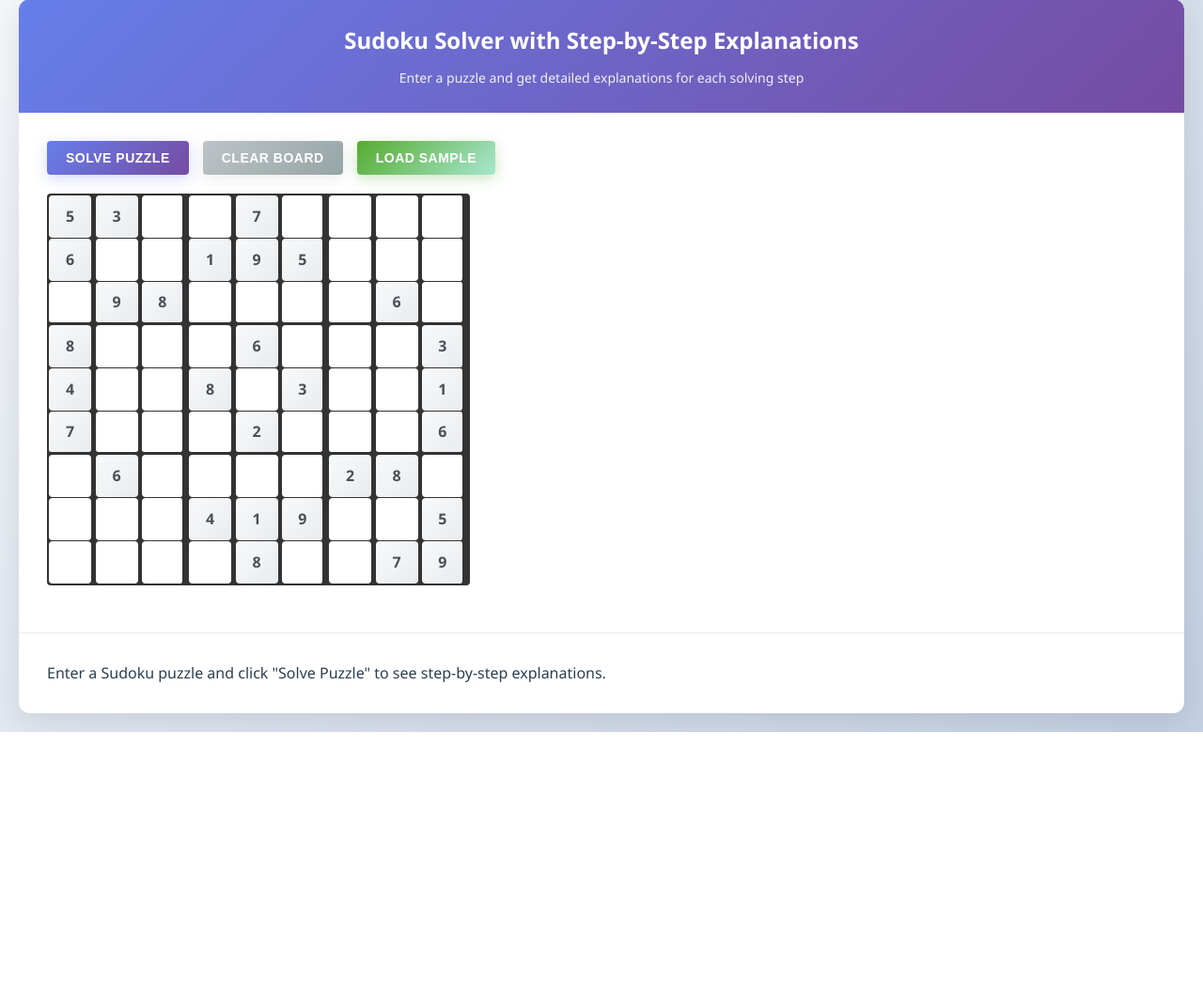
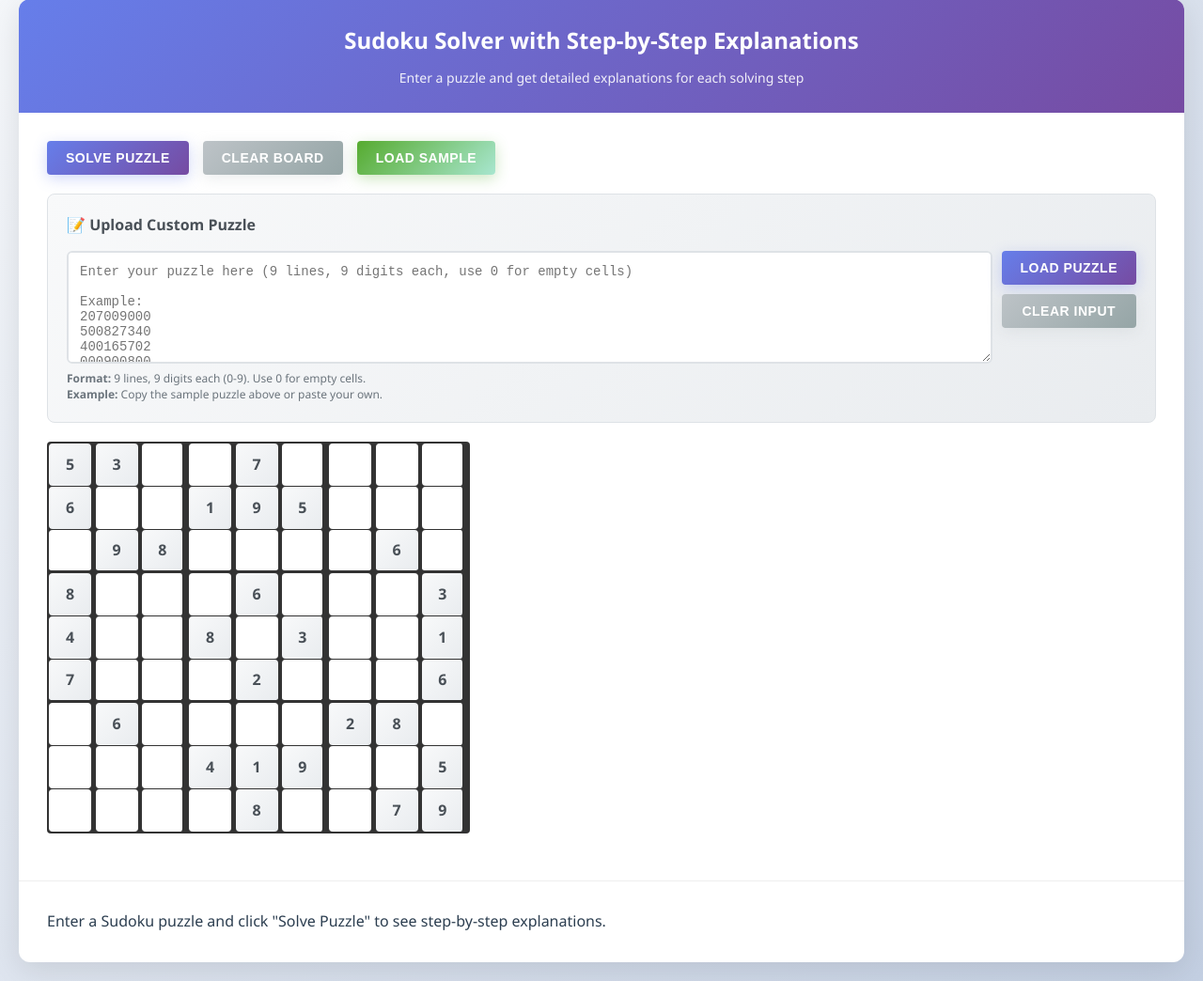
Before and after one commit to adhulappanavar/sudoku-solver-with-explanations, a Flask app: page / in a window 1280 px wide. Shown: the part 21-1065 px from the top of the page at 94% size. Before the commit the page ends 800 px from the top, so only its background shows below. Run offline with Flask 3, Linux system fonts and the light colour scheme.

Commit message:
Add custom puzzle upload feature to web UI
- Added text area for custom puzzle input
- Supports 9-line format with 9 digits per line
- Added loadCustomPuzzle() and clearCustomInput() functions
- Added validation for puzzle format
- Styled with gradient backgrounds and proper spacing
- Includes example puzzle in placeholder text

```diff
--- a/templates/index.html
+++ b/templates/index.html
@@ -56,6 +56,55 @@
             gap: 15px;
             margin-bottom: 20px;
             flex-wrap: wrap;
+            align-items: center;
+        }
+
+        .custom-puzzle-section {
+            margin-bottom: 20px;
+            padding: 20px;
+            background: linear-gradient(135deg, #f8f9fa 0%, #e9ecef 100%);
+            border-radius: 8px;
+            border: 1px solid #dee2e6;
+        }
+
+        .custom-puzzle-section h3 {
+            margin-bottom: 15px;
+            color: #495057;
+            font-size: 16px;
+        }
+
+        .puzzle-input-container {
+            display: flex;
+            gap: 10px;
+            align-items: flex-start;
+            flex-wrap: wrap;
+        }
+
+        .puzzle-textarea {
+            flex: 1;
+            min-width: 300px;
+            height: 120px;
+            padding: 12px;
+            border: 2px solid #dee2e6;
+            border-radius: 6px;
+            font-family: 'Courier New', monospace;
+            font-size: 14px;
+            resize: vertical;
+            background: white;
+            transition: border-color 0.3s ease;
+        }
+
+        .puzzle-textarea:focus {
+            outline: none;
+            border-color: #667eea;
+            box-shadow: 0 0 0 3px rgba(102, 126, 234, 0.1);
+        }
+
+        .puzzle-format-info {
+            font-size: 12px;
+            color: #6c757d;
+            margin-top: 8px;
+            line-height: 1.4;
         }
 
         .btn {
@@ -535,6 +584,25 @@
                 <button class="btn btn-success" onclick="loadSample()">Load Sample</button>
             </div>
 
+            <div class="custom-puzzle-section">
+                <h3>📝 Upload Custom Puzzle</h3>
+                <div class="puzzle-input-container">
+                    <textarea
+                        id="customPuzzleInput"
+                        class="puzzle-textarea"
+                        placeholder="Enter your puzzle here (9 lines, 9 digits each, use 0 for empty cells)&#10;&#10;Example:&#10;207009000&#10;500827340&#10;400165702&#10;000900800&#10;600570000&#10;000600003&#10;000000004&#10;008056020&#10;150290600"
+                    ></textarea>
+                    <div style="display: flex; flex-direction: column; gap: 10px;">
+                        <button class="btn btn-primary" onclick="loadCustomPuzzle()">Load Puzzle</button>
+                        <button class="btn btn-secondary" onclick="clearCustomInput()">Clear Input</button>
+                    </div>
+                </div>
+                <div class="puzzle-format-info">
+                    <strong>Format:</strong> 9 lines, 9 digits each (0-9). Use 0 for empty cells.<br>
+                    <strong>Example:</strong> Copy the sample puzzle above or paste your own.
+                </div>
+            </div>
+
             <div id="status"></div>
 
             <div class="sudoku-grid" id="sudokuGrid">
@@ -663,6 +731,53 @@
             currentBoardState = sample.map(row => [...row]);
             updateCellStyling();
             showStatus('Sample puzzle loaded', 'info');
+        }
+
+        function loadCustomPuzzle() {
+            const input = document.getElementById('customPuzzleInput').value.trim();
+
+            if (!input) {
+                showStatus('Please enter a puzzle first', 'error');
+                return;
+            }
+
+            const lines = input.split('\n').filter(line => line.trim() !== '');
+
+            if (lines.length !== 9) {
+                showStatus('Puzzle must have exactly 9 lines', 'error');
+                return;
+            }
+
+            const puzzle = [];
+            for (let i = 0; i < 9; i++) {
+                const line = lines[i].trim();
+                if (line.length !== 9) {
+                    showStatus(`Line ${i + 1} must have exactly 9 digits`, 'error');
+                    return;
+                }
+
+                const row = [];
+                for (let j = 0; j < 9; j++) {
+                    const char = line[j];
+                    if (!/^[0-9]$/.test(char)) {
+                        showStatus(`Invalid character '${char}' at line ${i + 1}, position ${j + 1}. Use only digits 0-9`, 'error');
+                        return;
+                    }
+                    row.push(parseInt(char));
+                }
+                puzzle.push(row);
+            }
+
+            currentBoard = puzzle.map(row => [...row]);
+            originalBoard = puzzle.map(row => [...row]);
+            currentBoardState = puzzle.map(row => [...row]);
+            updateCellStyling();
+            showStatus('Custom puzzle loaded successfully!', 'success');
+        }
+
+        function clearCustomInput() {
+            document.getElementById('customPuzzleInput').value = '';
+            showStatus('Custom input cleared', 'info');
         }
 
         function createVisualBoard(board, highlightRow = -1, highlightCol = -1, highlightValue = 0) {
```
